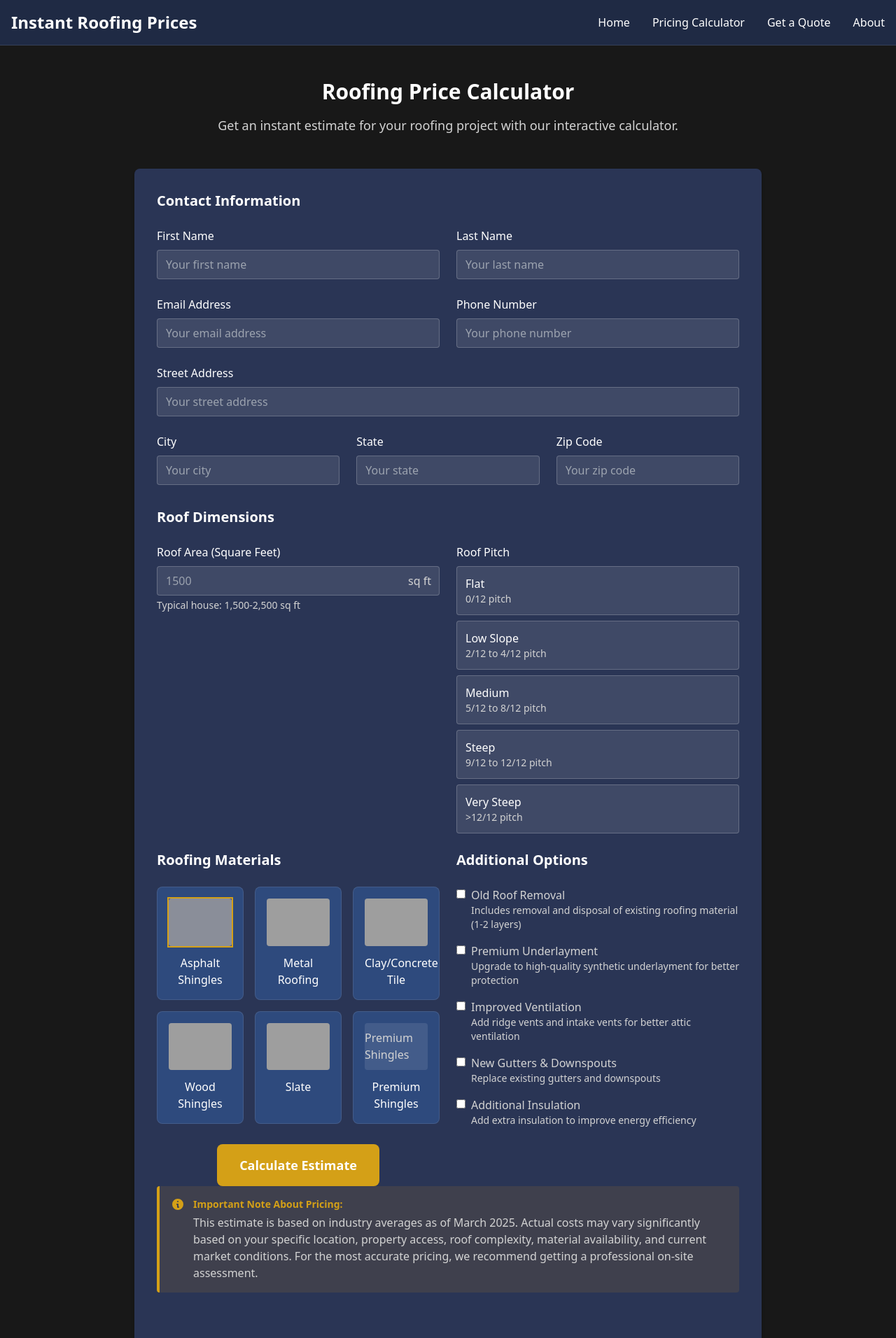
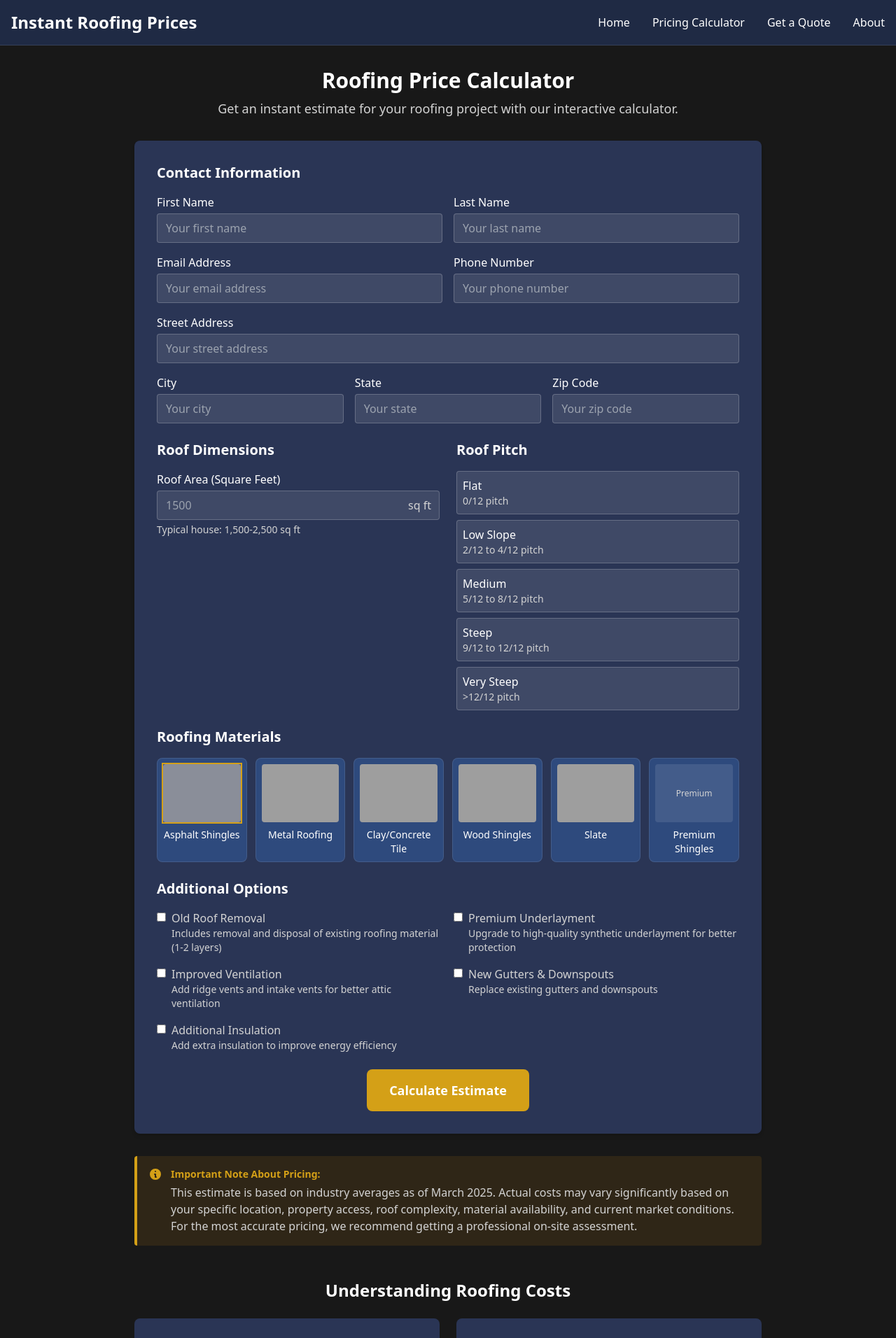
Before and after one commit to tim-amredev/roofing-lead-site, a Jekyll site: the page built from pricing-calculator.html, in a window 1280 px wide, cut to the strip 0-1912 px from the top of the page. Shown: the whole strip at 70% size. Built offline with Jekyll 4.4.1, drawn with Linux system fonts in a browser that asks for light colours; some of the changed text lies outside the part shown; grey boxes are pictures that could not be loaded.

Commit message:
Update pricing-calculator.html

```diff
--- a/pricing-calculator.html
+++ b/pricing-calculator.html
@@ -4,21 +4,21 @@ title: Roofing Price Calculator
 js: pricing-calculator
 ---
 
-<section class="py-12" style="background-color: #181818 !important;">
+<section class="py-8" style="background-color: #181818 !important;">
 <div class="container mx-auto px-4">
   <div class="max-w-4xl mx-auto">
-    <h1 class="text-3xl font-bold text-center mb-4 text-white">Roofing Price Calculator</h1>
-    <p class="text-lg text-gray-300 text-center mb-12">Get an instant estimate for your roofing project with our interactive calculator.</p>
+    <h1 class="text-3xl font-bold text-center mb-2 text-white">Roofing Price Calculator</h1>
+    <p class="text-lg text-gray-300 text-center mb-8">Get an instant estimate for your roofing project with our interactive calculator.</p>
 
-    <div class="rounded-lg shadow-md p-6 md:p-8 mb-10" style="background-color: #2A3555;">
-      <form id="calculator-form" class="space-y-8">
+    <div class="rounded-lg shadow-md p-6 md:p-8 mb-8" style="background-color: #2A3555;">
+      <form id="calculator-form" class="space-y-6">
         <!-- Contact Information -->
         <div>
-          <h2 class="text-xl font-semibold mb-6 text-white">Contact Information</h2>
+          <h2 class="text-xl font-semibold mb-4 text-white">Contact Information</h2>
 
-          <div class="grid grid-cols-1 md:grid-cols-2 gap-6">
+          <div class="grid grid-cols-1 md:grid-cols-2 gap-4">
             <div>
-              <label for="first-name" class="block text-white font-medium mb-2">First Name</label>
+              <label for="first-name" class="block text-white font-medium mb-1">First Name</label>
               <input
                 type="text"
                 id="first-name"
@@ -31,7 +31,7 @@ js: pricing-calculator
             </div>
 
             <div>
-              <label for="last-name" class="block text-white font-medium mb-2">Last Name</label>
+              <label for="last-name" class="block text-white font-medium mb-1">Last Name</label>
               <input
                 type="text"
                 id="last-name"
@@ -44,9 +44,9 @@ js: pricing-calculator
             </div>
           </div>
 
-          <div class="grid grid-cols-1 md:grid-cols-2 gap-6 mt-6">
+          <div class="grid grid-cols-1 md:grid-cols-2 gap-4 mt-4">
             <div>
-              <label for="email" class="block text-white font-medium mb-2">Email Address</label>
+              <label for="email" class="block text-white font-medium mb-1">Email Address</label>
               <input
                 type="email"
                 id="email"
@@ -59,7 +59,7 @@ js: pricing-calculator
             </div>
 
             <div>
-              <label for="phone" class="block text-white font-medium mb-2">Phone Number</label>
+              <label for="phone" class="block text-white font-medium mb-1">Phone Number</label>
               <input
                 type="tel"
                 id="phone"
@@ -72,8 +72,8 @@ js: pricing-calculator
             </div>
           </div>
 
-          <div class="mt-6">
-            <label for="street-address" class="block text-white font-medium mb-2">Street Address</label>
+          <div class="mt-4">
+            <label for="street-address" class="block text-white font-medium mb-1">Street Address</label>
             <input
               type="text"
               id="street-address"
@@ -85,9 +85,9 @@ js: pricing-calculator
             >
           </div>
 
-          <div class="grid grid-cols-1 md:grid-cols-3 gap-6 mt-6">
+          <div class="grid grid-cols-1 md:grid-cols-3 gap-4 mt-4">
             <div>
-              <label for="city" class="block text-white font-medium mb-2">City</label>
+              <label for="city" class="block text-white font-medium mb-1">City</label>
               <input
                 type="text"
                 id="city"
@@ -100,7 +100,7 @@ js: pricing-calculator
             </div>
 
             <div>
-              <label for="state" class="block text-white font-medium mb-2">State</label>
+              <label for="state" class="block text-white font-medium mb-1">State</label>
               <input
                 type="text"
                 id="state"
@@ -113,7 +113,7 @@ js: pricing-calculator
             </div>
 
             <div>
-              <label for="zip-code" class="block text-white font-medium mb-2">Zip Code</label>
+              <label for="zip-code" class="block text-white font-medium mb-1">Zip Code</label>
               <input
                 type="text"
                 id="zip-code"
@@ -127,13 +127,14 @@ js: pricing-calculator
           </div>
         </div>
 
+        <!-- Roof Dimensions and Pitch in a 2-column layout -->
+        <div class="grid grid-cols-1 md:grid-cols-2 gap-6">
           <!-- Roof Dimensions -->
           <div>
-          <h2 class="text-xl font-semibold mb-6 text-white">Roof Dimensions</h2>
+            <h2 class="text-xl font-semibold mb-4 text-white">Roof Dimensions</h2>
 
-          <div class="grid grid-cols-1 md:grid-cols-2 gap-6">
             <div>
-              <label for="roof-area" class="block text-white font-medium mb-2">Roof Area (Square Feet)</label>
+              <label for="roof-area" class="block text-white font-medium mb-1">Roof Area (Square Feet)</label>
               <div class="relative">
                 <input
                   type="number"
@@ -152,15 +153,16 @@ js: pricing-calculator
               </div>
               <p class="text-sm text-gray-400 mt-1">Typical house: 1,500-2,500 sq ft</p>
             </div>
+          </div>
 
-           <!-- Replace the existing roof pitch dropdown with this -->
+          <!-- Roof Pitch -->
           <div>
-  <label for="roof-pitch" class="block text-white font-medium mb-2">Roof Pitch</label>
+            <h2 class="text-xl font-semibold mb-4 text-white">Roof Pitch</h2>
             <div class="grid grid-cols-1 gap-2">
               <button
                 type="button"
                 data-pitch="flat"
-      class="pitch-option w-full text-left p-3 rounded transition-colors duration-200"
+                class="pitch-option w-full text-left p-2 rounded transition-colors duration-200"
                 style="background-color: rgba(255, 255, 255, 0.1); border: 1px solid rgba(255, 255, 255, 0.2);"
               >
                 <span class="text-white font-medium">Flat</span>
@@ -170,7 +172,7 @@ js: pricing-calculator
               <button
                 type="button"
                 data-pitch="low"
-      class="pitch-option w-full text-left p-3 rounded transition-colors duration-200"
+                class="pitch-option w-full text-left p-2 rounded transition-colors duration-200"
                 style="background-color: rgba(255, 255, 255, 0.1); border: 1px solid rgba(255, 255, 255, 0.2);"
               >
                 <span class="text-white font-medium">Low Slope</span>
@@ -180,7 +182,7 @@ js: pricing-calculator
               <button
                 type="button"
                 data-pitch="medium"
-      class="pitch-option w-full text-left p-3 rounded transition-colors duration-200"
+                class="pitch-option w-full text-left p-2 rounded transition-colors duration-200"
                 style="background-color: rgba(255, 255, 255, 0.1); border: 1px solid rgba(255, 255, 255, 0.2);"
               >
                 <span class="text-white font-medium">Medium</span>
@@ -190,7 +192,7 @@ js: pricing-calculator
               <button
                 type="button"
                 data-pitch="steep"
-      class="pitch-option w-full text-left p-3 rounded transition-colors duration-200"
+                class="pitch-option w-full text-left p-2 rounded transition-colors duration-200"
                 style="background-color: rgba(255, 255, 255, 0.1); border: 1px solid rgba(255, 255, 255, 0.2);"
               >
                 <span class="text-white font-medium">Steep</span>
@@ -200,7 +202,7 @@ js: pricing-calculator
               <button
                 type="button"
                 data-pitch="very-steep"
-      class="pitch-option w-full text-left p-3 rounded transition-colors duration-200"
+                class="pitch-option w-full text-left p-2 rounded transition-colors duration-200"
                 style="background-color: rgba(255, 255, 255, 0.1); border: 1px solid rgba(255, 255, 255, 0.2);"
               >
                 <span class="text-white font-medium">Very Steep</span>
@@ -210,93 +212,94 @@ js: pricing-calculator
             <!-- Hidden input to store the selected pitch value -->
             <input type="hidden" id="roof-pitch" name="roof-pitch" value="medium">
           </div>
+        </div>
 
         <!-- Roofing Materials -->
         <div>
-          <h2 class="text-xl font-semibold mb-6 text-white">Roofing Materials</h2>
+          <h2 class="text-xl font-semibold mb-4 text-white">Roofing Materials</h2>
 
-          <div class="grid grid-cols-1 sm:grid-cols-2 md:grid-cols-3 gap-4">
+          <div class="grid grid-cols-2 sm:grid-cols-3 md:grid-cols-6 gap-3">
             <div class="material-option">
-              <div class="border rounded-lg p-4 h-full cursor-pointer hover:shadow-lg transition-shadow" style="background-color: #2E4A7D; border-color: rgba(255, 255, 255, 0.1);">
+              <div class="border rounded-lg p-2 h-full cursor-pointer hover:shadow-lg transition-shadow" style="background-color: #2E4A7D; border-color: rgba(255, 255, 255, 0.1);">
                 <input type="radio" name="material" id="material-asphalt" value="asphalt" class="hidden" checked>
                 <label for="material-asphalt" class="block h-full cursor-pointer">
-                  <div class="aspect-w-4 aspect-h-3 mb-3">
+                  <div class="aspect-w-4 aspect-h-3 mb-2">
                     <img src="https://hebbkx1anhila5yf.public.blob.vercel-storage.com/asphalt.jpg-UeGUZOEIdP4JhUBcrM9EsubybweqQh.jpeg" alt="Various styles of asphalt shingles in different colors" class="w-full h-full object-cover rounded">
                   </div>
-                  <h3 class="font-medium text-center text-white">Asphalt Shingles</h3>
+                  <h3 class="font-medium text-center text-white text-sm">Asphalt Shingles</h3>
                 </label>
               </div>
             </div>
 
             <div class="material-option">
-              <div class="border rounded-lg p-4 h-full cursor-pointer hover:shadow-lg transition-shadow" style="background-color: #2E4A7D; border-color: rgba(255, 255, 255, 0.1);">
+              <div class="border rounded-lg p-2 h-full cursor-pointer hover:shadow-lg transition-shadow" style="background-color: #2E4A7D; border-color: rgba(255, 255, 255, 0.1);">
                 <input type="radio" name="material" id="material-metal" value="metal" class="hidden">
                 <label for="material-metal" class="block h-full cursor-pointer">
-                  <div class="aspect-w-4 aspect-h-3 mb-3">
+                  <div class="aspect-w-4 aspect-h-3 mb-2">
                     <img src="https://hebbkx1anhila5yf.public.blob.vercel-storage.com/metal.jpg-tHBSkbc1ItFcVw9ziTiRI3DMFzTaNc.jpeg" alt="Corrugated metal roofing panels in silver and blue" class="w-full h-full object-cover rounded">
                   </div>
-                  <h3 class="font-medium text-center text-white">Metal Roofing</h3>
+                  <h3 class="font-medium text-center text-white text-sm">Metal Roofing</h3>
                 </label>
               </div>
             </div>
 
             <div class="material-option">
-              <div class="border rounded-lg p-4 h-full cursor-pointer hover:shadow-lg transition-shadow" style="background-color: #2E4A7D; border-color: rgba(255, 255, 255, 0.1);">
+              <div class="border rounded-lg p-2 h-full cursor-pointer hover:shadow-lg transition-shadow" style="background-color: #2E4A7D; border-color: rgba(255, 255, 255, 0.1);">
                 <input type="radio" name="material" id="material-tile" value="tile" class="hidden">
                 <label for="material-tile" class="block h-full cursor-pointer">
-                  <div class="aspect-w-4 aspect-h-3 mb-3">
+                  <div class="aspect-w-4 aspect-h-3 mb-2">
                     <img src="https://hebbkx1anhila5yf.public.blob.vercel-storage.com/clay.jpg-DmNBgYiEOMVGA80EElTT62owKQNdCc.jpeg" alt="Traditional terracotta clay roof tiles" class="w-full h-full object-cover rounded">
                   </div>
-                  <h3 class="font-medium text-center text-white">Clay/Concrete Tile</h3>
+                  <h3 class="font-medium text-center text-white text-sm">Clay/Concrete Tile</h3>
                 </label>
               </div>
             </div>
 
             <div class="material-option">
-              <div class="border rounded-lg p-4 h-full cursor-pointer hover:shadow-lg transition-shadow" style="background-color: #2E4A7D; border-color: rgba(255, 255, 255, 0.1);">
+              <div class="border rounded-lg p-2 h-full cursor-pointer hover:shadow-lg transition-shadow" style="background-color: #2E4A7D; border-color: rgba(255, 255, 255, 0.1);">
                 <input type="radio" name="material" id="material-wood" value="wood" class="hidden">
                 <label for="material-wood" class="block h-full cursor-pointer">
-                  <div class="aspect-w-4 aspect-h-3 mb-3">
+                  <div class="aspect-w-4 aspect-h-3 mb-2">
                     <img src="https://hebbkx1anhila5yf.public.blob.vercel-storage.com/wood.jpg-rvzQIG9Sv1wltYlKmRRLHHufb77Er5.jpeg" alt="Natural cedar wood shingles" class="w-full h-full object-cover rounded">
                   </div>
-                  <h3 class="font-medium text-center text-white">Wood Shingles</h3>
+                  <h3 class="font-medium text-center text-white text-sm">Wood Shingles</h3>
                 </label>
               </div>
             </div>
 
             <div class="material-option">
-              <div class="border rounded-lg p-4 h-full cursor-pointer hover:shadow-lg transition-shadow" style="background-color: #2E4A7D; border-color: rgba(255, 255, 255, 0.1);">
+              <div class="border rounded-lg p-2 h-full cursor-pointer hover:shadow-lg transition-shadow" style="background-color: #2E4A7D; border-color: rgba(255, 255, 255, 0.1);">
                 <input type="radio" name="material" id="material-slate" value="slate" class="hidden">
                 <label for="material-slate" class="block h-full cursor-pointer">
-                  <div class="aspect-w-4 aspect-h-3 mb-3">
+                  <div class="aspect-w-4 aspect-h-3 mb-2">
                     <img src="https://hebbkx1anhila5yf.public.blob.vercel-storage.com/slate.jpg-2wGZ7wRKV4tRGsi2WQ7Xlmmc8Fd1r2.jpeg" alt="Natural slate roof tiles in dark gray" class="w-full h-full object-cover rounded">
                   </div>
-                  <h3 class="font-medium text-center text-white">Slate</h3>
+                  <h3 class="font-medium text-center text-white text-sm">Slate</h3>
                 </label>
               </div>
             </div>
 
             <div class="material-option">
-              <div class="border rounded-lg p-4 h-full cursor-pointer hover:shadow-lg transition-shadow" style="background-color: #2E4A7D; border-color: rgba(255, 255, 255, 0.1);">
+              <div class="border rounded-lg p-2 h-full cursor-pointer hover:shadow-lg transition-shadow" style="background-color: #2E4A7D; border-color: rgba(255, 255, 255, 0.1);">
                 <input type="radio" name="material" id="material-premium" value="premium" class="hidden">
                 <label for="material-premium" class="block h-full cursor-pointer">
-                  <div class="aspect-w-4 aspect-h-3 mb-3">
+                  <div class="aspect-w-4 aspect-h-3 mb-2">
                     <div class="rounded w-full h-full flex items-center justify-center" style="background-color: rgba(255, 255, 255, 0.1);">
-                      <span class="text-gray-300">Premium Shingles</span>
+                      <span class="text-gray-300 text-xs">Premium</span>
                     </div>
                   </div>
-                  <h3 class="font-medium text-center text-white">Premium Shingles</h3>
+                  <h3 class="font-medium text-center text-white text-sm">Premium Shingles</h3>
                 </label>
               </div>
             </div>
           </div>
         </div>
 
-        <!-- Additional Options -->
+        <!-- Additional Options in a 2-column layout -->
         <div>
-          <h2 class="text-xl font-semibold mb-6 text-white">Additional Options</h2>
+          <h2 class="text-xl font-semibold mb-4 text-white">Additional Options</h2>
 
-          <div class="space-y-4">
+          <div class="grid grid-cols-1 md:grid-cols-2 gap-4">
             <div class="flex items-start">
               <input type="checkbox" id="option-removal" name="option-removal" class="mt-1">
               <label for="option-removal" class="ml-2 text-gray-300">
@@ -339,10 +342,10 @@ js: pricing-calculator
           </div>
         </div>
 
-        <div class="text-center">
+        <div class="text-center mt-6">
           <button
             type="submit"
-            class="inline-flex items-center justify-center px-8 py-4 bg-yellow-500 hover:bg-yellow-600 text-gray-900 font-bold rounded-lg transition-all duration-300 text-lg"
+            class="inline-flex items-center justify-center px-8 py-4 bg-yellow-500 hover:bg-yellow-600 text-gray-900 font-bold rounded-lg transition-all duration-300 text-lg mx-auto"
             style="background-color: #D4A017;"
           >
             Calculate Estimate
@@ -351,7 +354,7 @@ js: pricing-calculator
       </form>
     </div>
 
-    <div class="bg-yellow-500 bg-opacity-10 border-l-4 border-yellow-500 p-4 mb-8 rounded" style="border-color: #D4A017;">
+    <div class="bg-yellow-500 bg-opacity-10 border-l-4 border-yellow-500 p-4 mb-6 rounded" style="border-color: #D4A017;">
       <div class="flex">
         <div class="flex-shrink-0">
           <svg xmlns="http://www.w3.org/2000/svg" class="h-5 w-5 text-yellow-400" style="color: #D4A017;" viewBox="0 0 20 20" fill="currentColor">
@@ -373,7 +376,7 @@ js: pricing-calculator
     <div id="results-section" class="rounded-lg shadow-md p-6 md:p-8 hidden" style="background-color: #2A3555;">
       <h2 class="text-2xl font-bold mb-6 text-white text-center">Your Roofing Estimate</h2>
 
-      <div class="grid grid-cols-1 md:grid-cols-2 gap-8 mb-8">
+      <div class="grid grid-cols-1 md:grid-cols-2 gap-6 mb-6">
         <div class="rounded-lg p-6" style="background-color: rgba(255, 255, 255, 0.05);">
           <h3 class="text-xl font-semibold mb-4 text-white">Estimated Cost Range</h3>
 
@@ -454,13 +457,13 @@ js: pricing-calculator
     </div>
 
     <!-- Pricing Information -->
-    <div class="mt-16">
-      <h2 class="text-2xl font-bold mb-8 text-white text-center">Understanding Roofing Costs</h2>
+    <div class="mt-12">
+      <h2 class="text-2xl font-bold mb-6 text-white text-center">Understanding Roofing Costs</h2>
 
-      <div class="grid grid-cols-1 md:grid-cols-2 gap-8 mb-12">
+      <div class="grid grid-cols-1 md:grid-cols-2 gap-6 mb-8">
         <div class="rounded-lg p-6" style="background-color: #2A3555;">
           <h3 class="text-xl font-semibold mb-4 text-white">What Affects Roofing Costs?</h3>
-          <ul class="space-y-3 text-gray-300">
+          <ul class="space-y-2 text-gray-300">
             <li class="flex items-start">
               <svg xmlns="http://www.w3.org/2000/svg" class="h-5 w-5 text-yellow-400 mr-2 mt-0.5" style="color: #D4A017;" viewBox="0 0 20 20" fill="currentColor">
                 <path fill-rule="evenodd" d="M10 18a8 8 0 100-16 8 8 0 000 16zm3.707-9.293a1 1 0 00-1.414-1.414L9 10.586 7.707 9.293a1 1 0 00-1.414 1.414l2 2a1 1 0 001.414 0l4-4z" clip-rule="evenodd" />
@@ -485,8 +488,6 @@ js: pricing-calculator
               </svg>
               <span><strong>Complexity:</strong> Multiple levels, dormers, and skylights increase cost.</span>
             </li>
-            <li class="flex items-start">  and skylights increase cost.</span>
-            </li>
             <li class="flex items-start">
               <svg xmlns="http://www.w3.org/2000/svg" class="h-5 w-5 text-yellow-400 mr-2 mt-0.5" style="color: #D4A017;" viewBox="0 0 20 20" fill="currentColor">
                 <path fill-rule="evenodd" d="M10 18a8 8 0 100-16 8 8 0 000 16zm3.707-9.293a1 1 0 00-1.414-1.414L9 10.586 7.707 9.293a1 1 0 00-1.414 1.414l2 2a1 1 0 001.414 0l4-4z" clip-rule="evenodd" />
@@ -498,7 +499,7 @@ js: pricing-calculator
 
         <div class="rounded-lg p-6" style="background-color: #2A3555;">
           <h3 class="text-xl font-semibold mb-4 text-white">Material Lifespan Comparison</h3>
-          <div class="space-y-4">
+          <div class="space-y-3">
             <div>
               <div class="flex justify-between mb-1">
                 <span class="text-gray-300">Asphalt Shingles</span>
@@ -552,11 +553,11 @@ js: pricing-calculator
         </div>
       </div>
 
-      <div class="mt-12 mb-16">
-        <h2 class="text-2xl font-bold mb-8 text-white text-center">Current Market Factors Affecting Roofing Prices</h2>
+      <div class="mb-12">
+        <h2 class="text-2xl font-bold mb-6 text-white text-center">Current Market Factors Affecting Roofing Prices</h2>
 
         <div class="rounded-lg p-6" style="background-color: #2A3555;">
-          <div class="space-y-6">
+          <div class="grid grid-cols-1 md:grid-cols-2 gap-6">
             <div>
               <h3 class="text-xl font-semibold mb-3 text-white">Material Cost Fluctuations</h3>
               <p class="text-gray-300">The roofing industry has experienced significant price volatility in recent years. Petroleum-based products like asphalt shingles are affected by oil prices, while metal roofing costs fluctuate with global metal markets. Supply chain disruptions can cause temporary price increases of 10-25% in some regions.</p>
@@ -619,4 +620,9 @@ body, html, main, section {
 .material-option input[type="radio"]:checked + label img {
   opacity: 0.8;
 }
+
+.pitch-option.selected {
+  background-color: #3E4E88 !important;
+  border-color: #D4A017 !important;
+}
 </style>
```
Lines whose indentation alone changed are shown as unchanged.
